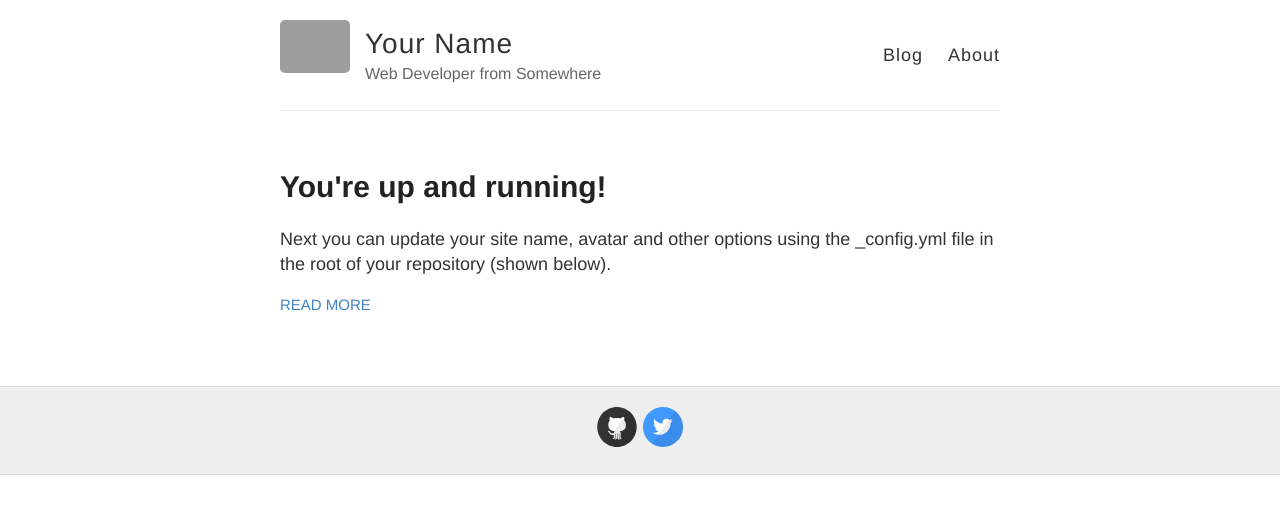
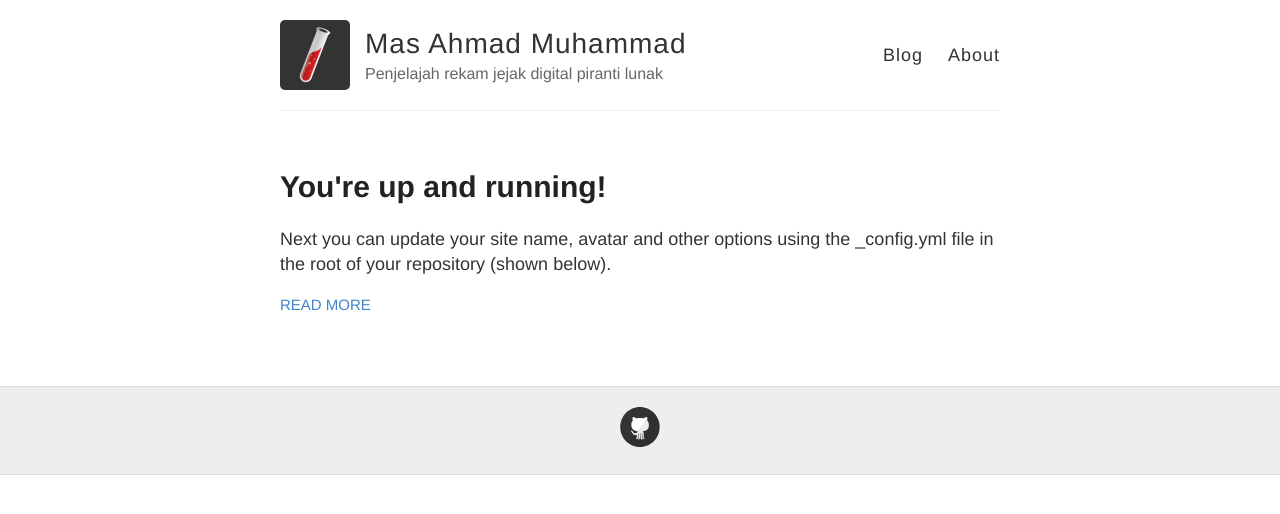
Before and after one commit to Mas4hmad/mas4hmad.github.io, a Jekyll site: the page built from index.html, in a window 1280 px wide. Shown: the top 514 px of the page. Built offline with Jekyll 4.4.1, drawn with Linux system fonts in a browser that asks for light colours; grey boxes are pictures that could not be loaded.

Commit message:
change config

```diff
--- a/_config.yml
+++ b/_config.yml
@@ -3,13 +3,13 @@
 #
 
 # Name of your site (displayed in the header)
-name: Your Name
+name: Mas Ahmad Muhammad
 
 # Short bio or description (displayed in the header)
-description: Web Developer from Somewhere
+description: Penjelajah rekam jejak digital piranti lunak
 
 # URL of your avatar or profile pic (you could use your GitHub profile pic)
-avatar: https://raw.githubusercontent.com/barryclark/jekyll-now/master/images/jekyll-logo.png
+avatar: https://raw.githubusercontent.com/Mas4hmad/mas4hmad.github.io/main/images/jekyll-logo.png
 
 #
 # Flags below are optional
@@ -21,12 +21,12 @@ footer-links:
   email:
   facebook:
   flickr:
-  github: barryclark/jekyll-now
+  github: Mas4hmad
   instagram:
   linkedin:
   pinterest:
   rss: # just type anything here for a working RSS icon
-  twitter: jekyllrb
+  twitter:
   stackoverflow: # your stackoverflow profile, e.g. "users/50476/bart-kiers"
   youtube: # channel/<your_long_string> or user/<user-name>
   googleplus: # anything in your profile username that comes after plus.google.com/
```
